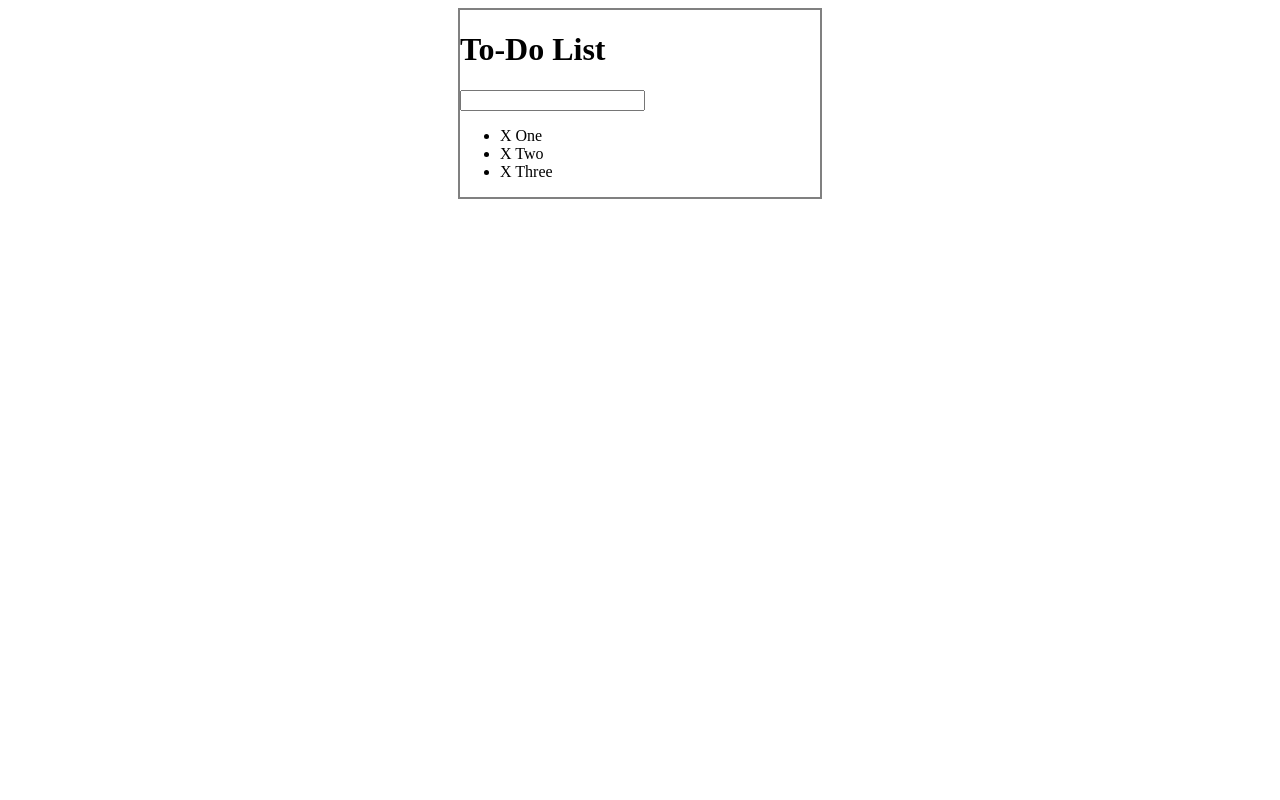
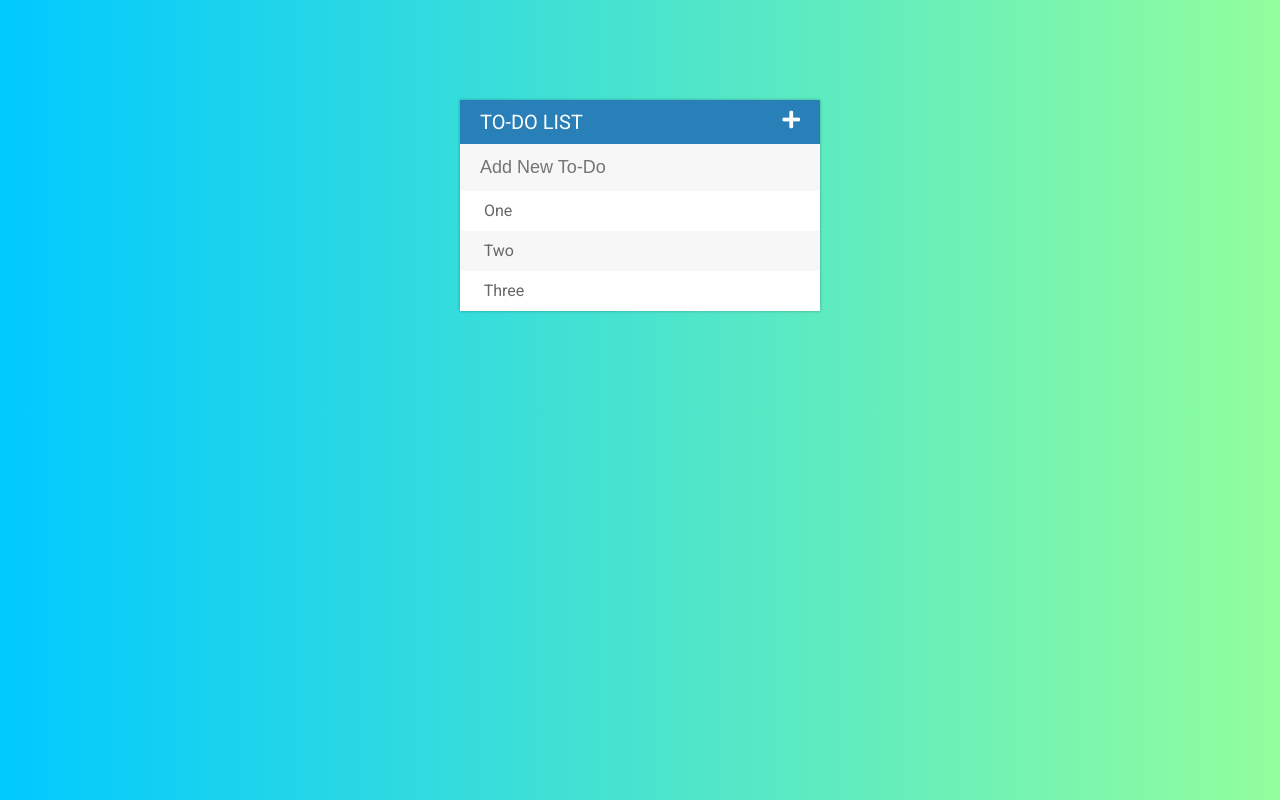
Before and after one commit to emmanuelolivo1002/Todo-List, a plain HTML site: page index.html in a window 1280 px wide. Drawn offline with nearby package versions, Linux system fonts and the light colour scheme.

Commit message:
Add styling

```diff
--- a/assets/css/styles.css
+++ b/assets/css/styles.css
@@ -1,7 +1,77 @@
+body {
+  font-family: 'Roboto', sans-serif;
+  background: linear-gradient(90deg, #00C9FF 0%, #92FE9D 100%);
+}
+
 #container {
-  border: 2px solid gray;
   width: 360px;
-  margin: 0 auto;
+  margin: 100px auto;
+  background: #f7f7f7;
+  box-shadow: 0 0 3px rgba(0, 0, 0, 0.3);
+}
+
+h1 {
+  background: #2980b9;
+  color: white;
+  font-size: 20px;
+  text-transform: uppercase;
+  font-weight: normal;
+  margin: 0;
+  padding: 10px 20px;
+}
+
+input {
+  color: #2980b9;
+  font-size: 18px;
+  background-color: #f7f7f7;
+  width: 100%;
+  padding: 13px 13px 13px 20px;
+  box-sizing: border-box;
+  border: none;
+}
+
+input:focus {
+  background-color: white;
+  outline: none;
+  border: 3px solid #2980b9;
+}
+
+ul {
+  list-style: none;
+  margin: 0;
+  padding: 0;
+}
+
+li {
+  background: white;
+  height: 40px;
+  line-height: 40px;
+  color: #666;
+}
+
+li:nth-child(2n) {
+  background: #f7f7f7;
+}
+
+li:hover span {
+  width: 40px;
+  opacity: 1;
+}
+
+span {
+  background-color: #e74c3c;
+  color: white;
+  height: 40px;
+  width: 0px;
+  text-align: center;
+  margin-right: 20px;
+  display: inline-block;
+  transition: 0.2s linear;
+  opacity: 0;
+}
+
+.fa-plus {
+  float: right;
 }
 
 .checked-off {
--- a/assets/js/scripts.js
+++ b/assets/js/scripts.js
@@ -17,7 +17,7 @@
     var todoText = $(this).val();
     $(this).val("");
     if (todoText != "") {
-      $("ul").append("<li><span>X</span> " + todoText + "</li>");
+      $("ul").append("<li><span><i class='far fa-trash-alt'></i></span> " + todoText + "</li>");
     }
   }
 
--- a/index.html
+++ b/index.html
@@ -4,16 +4,18 @@
     <meta charset="utf-8">
     <title>To-Do List</title>
     <link rel="stylesheet" href="assets/css/styles.css">
+    <link href="https://fonts.googleapis.com/css?family=Roboto:400,500,700" rel="stylesheet">
+    <link rel="stylesheet" href="https://use.fontawesome.com/releases/v5.0.12/css/all.css" integrity="sha384-G0fIWCsCzJIMAVNQPfjH08cyYaUtMwjJwqiRKxxE/rx96Uroj1BtIQ6MLJuheaO9" crossorigin="anonymous">
     <script src="https://ajax.googleapis.com/ajax/libs/jquery/3.3.1/jquery.min.js"></script>
   </head>
   <body>
     <div id="container">
-      <h1>To-Do List</h1>
-      <input type="text">
+      <h1>To-Do List <i class="fas fa-plus"></i></h1>
+      <input type="text" placeholder="Add New To-Do">
       <ul>
-        <li><span>X</span> One</li>
-        <li><span>X</span> Two</li>
-        <li><span>X</span> Three</li>
+        <li><span><i class="far fa-trash-alt"></i></span> One</li>
+        <li><span><i class="far fa-trash-alt"></i></span> Two</li>
+        <li><span><i class="far fa-trash-alt"></i></span> Three</li>
       </ul>
     </div>
 
```
